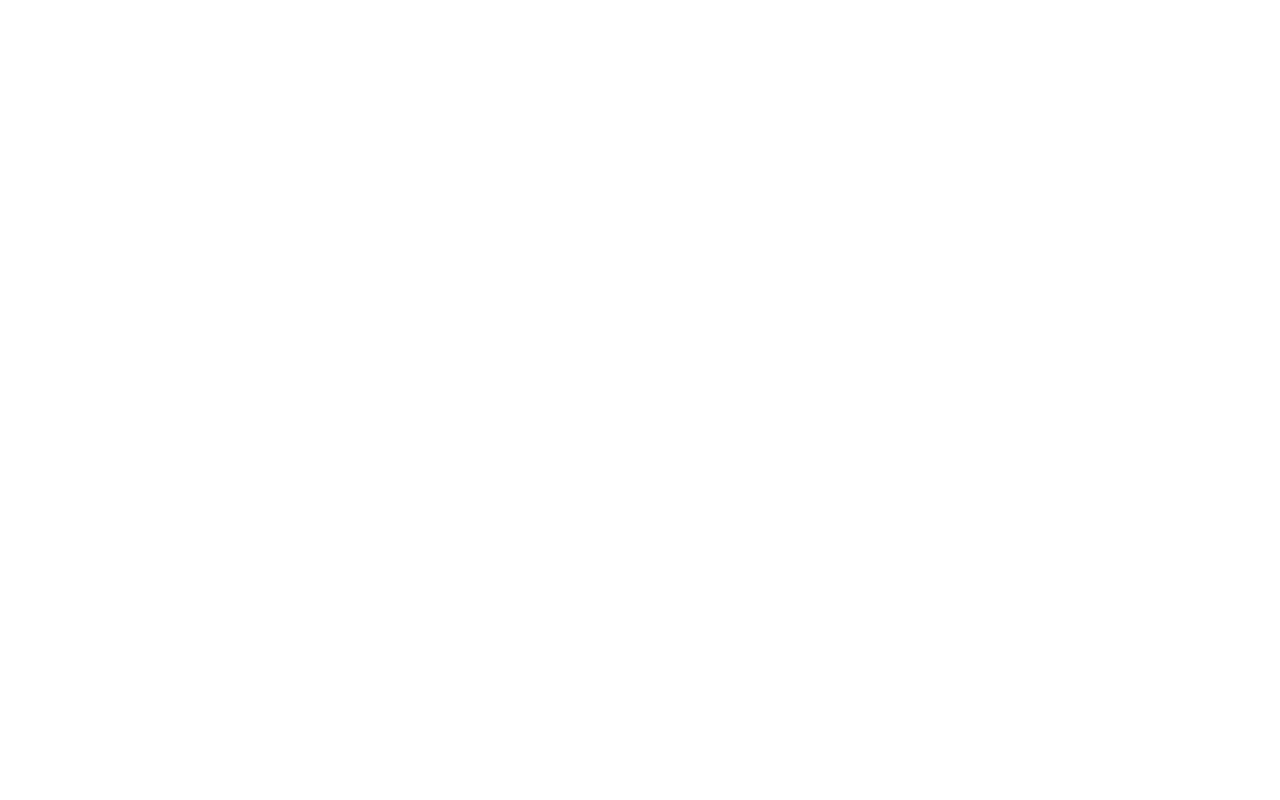
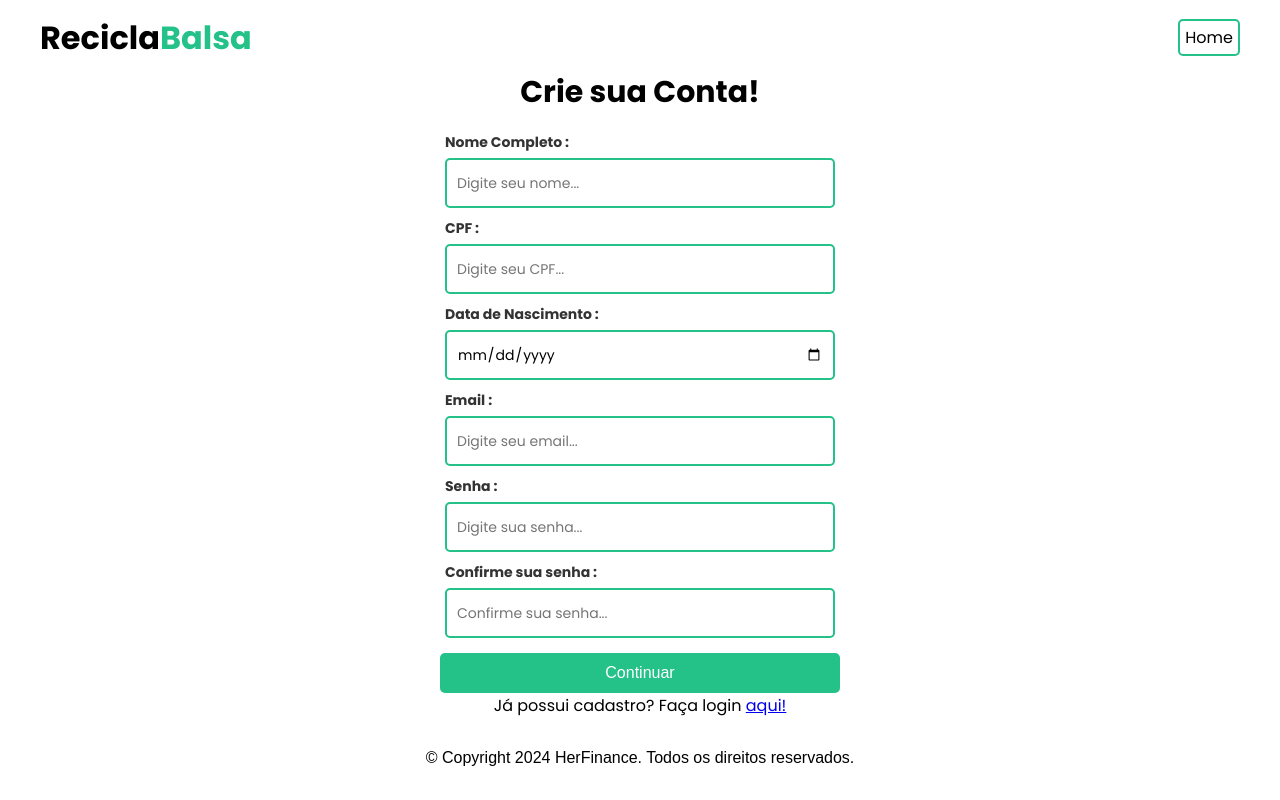
Before and after one commit to ReciclaBalsa/Frontend, a plain HTML site: page src/cadastro.html in a window 1280 px wide. Drawn offline with Linux system fonts and the light colour scheme.

Commit message:
feat: adicionar estilos nas páginas cadastro, login, index
Co-authored-by: • Jennifer Daleffi • <JenniferDaleffi@users.noreply.github.com>
Co-authored-by: PauloHenrique63 <PauloHenrique63@users.noreply.github.com>

```diff
--- a/src/cadastro.html
+++ b/src/cadastro.html
@@ -3,8 +3,89 @@
   <head>
     <meta charset="UTF-8" />
     <meta name="viewport" content="width=device-width, initial-scale=1.0" />
-    <link rel="stylesheet" href="./css/cadastro.css" />
+    <link rel="stylesheet" href="../src/css/cadastro.css" />
     <title>Cadastro - ReciclaBalsa</title>
   </head>
-  <body></body>
+  <body>
+    <header class="cabecalho">
+      <h1>Recicla<span>Balsa</span></h1>
+      <nav class="navegacao">
+        <ul class="menu">
+          <li>
+            <a href="/index.html" class="link link-home">Home</a>
+          </li>
+        </ul>
+      </nav>
+    </header>
+    <main>
+      <h1>Crie sua Conta!</h1>
+      <div class="container">
+        <div class="item item1">
+          <label for="nome">Nome Completo :</label>
+          <input
+            class="input"
+            id="nome"
+            name="nome"
+            type="text"
+            placeholder="Digite seu nome..."
+          />
+        </div>
+      </div>
+      <div class="item item2">
+        <label for="cpf">CPF :</label>
+        <input
+          class="input"
+          id="cpf"
+          name="cpf"
+          type="number"
+          placeholder="Digite seu CPF..."
+        />
+      </div>
+      <div class="item item3">
+        <label for="data-nasc">Data de Nascimento :</label>
+        <input
+          class="input"
+          id="data-nasc"
+          name="data-nasc"
+          type="date"
+          placeholder="selecione sua data de nascimento..."
+        />
+      </div>
+      <div class="item item4">
+        <label for="email">Email :</label>
+        <input
+          class="input"
+          id="email"
+          name="email"
+          type="email"
+          placeholder="Digite seu email..."
+        />
+      </div>
+      <div class="item item5">
+        <label for="senha">Senha :</label>
+        <input
+          class="input"
+          id="senha"
+          name="senha"
+          type="password"
+          placeholder="Digite sua senha..."
+        />
+      </div>
+      <div class="item item6">
+        <label for="senha-dnv"> Confirme sua senha :</label>
+        <input
+          class="input"
+          id="senha-dnv"
+          name="senha-dnv"
+          type="password"
+          placeholder="Confirme sua senha..."
+        />
+      </div>
+      <button class="acessar">Continuar</button>
+      <p>Já possui cadastro? Faça login <a href="./login.html">aqui!</a></p>
+    </main>
+    <footer>
+      <p>&copy; Copyright 2024 HerFinance. Todos os direitos reservados.</p>
+    </footer>
+  </body>
 </html>
--- a/src/css/cadastro.css
+++ b/src/css/cadastro.css
@@ -0,0 +1,139 @@
+@import url("https://fonts.googleapis.com/css2?family=Poppins:wght@400;700&display=swap");
+* {
+  margin: 0;
+  padding: 0;
+  box-sizing: border-box;
+}
+body {
+  font-family: "Poppins", sans-serif;
+}
+.cabecalho {
+  width: 100%;
+  height: 75px;
+  padding: 10px;
+  display: flex;
+  align-items: center;
+  justify-content: space-between;
+  background-color: #fff;
+  padding: 10px 40px;
+  position: fixed;
+}
+.cabecalho span {
+  color: #24c189;
+}
+.cabecalho h1 {
+  color: #000;
+}
+.navegacao {
+  display: flex;
+  width: max-content;
+  height: 100%;
+  align-items: center;
+  justify-content: center;
+}
+.menu {
+  list-style: none;
+  display: flex;
+  gap: 10px;
+}
+
+.menu .link {
+  border: 2px solid #24c189;
+  border-radius: 5px;
+  padding: 5px;
+  text-decoration: none;
+  color: #000;
+}
+.menu .link:hover {
+  background-color: #24c189;
+  color: #fff;
+}
+
+main {
+  font-family: "Poppins", sans-serif;
+  /* Ajustado de 500px para 50px */
+  width: 100%;
+  height: auto;
+  align-items: center;
+  justify-content: center;
+  display: grid;
+  text-align: center;
+}
+
+main h1 {
+  margin-bottom: 12px;
+  margin-top: 70px;
+  font-size: 30px;
+  text-align: center;
+}
+
+.item {
+  background-color: #fff;
+  padding: 5px;
+  border-radius: 5px;
+  display: flex;
+  flex-direction: column;
+  justify-content: center;
+  align-items: flex-start;
+  font-size: 14px;
+}
+
+.item label {
+  margin-bottom: 5px;
+  font-weight: bold;
+  color: #333;
+}
+
+.item input {
+  width: 100%;
+  padding: 10px;
+  border: 1px solid #ccc;
+  border-radius: 5px;
+  font-size: 14px;
+  font-family: "Poppins", sans-serif;
+}
+
+input[type="password"],
+input[type="date"],
+input[type="number"],
+input[type="email"],
+input[type="text"] {
+  border: 2px solid #24c189;
+  border-radius: 5px;
+  height: 50px;
+  padding: 10px;
+}
+
+.acessar {
+  border: none;
+  background-color: #24c189;
+  color: #fff;
+  border-radius: 5px;
+  padding: 5px;
+  text-decoration: none;
+  width: 400px;
+  height: 40px;
+  margin-top: 10px; /* Ajustado para mais espaço acima */
+  font-weight: 500;
+  font-size: medium;
+  cursor: pointer;
+  transition: 0.3s ease;
+}
+
+.acessar:hover {
+  background-color: #18835b;
+  color: #fff;
+}
+footer {
+  position: relative;
+  bottom: 0;
+
+  font-family: "Open-Sans", sans-serif;
+  font-weight: 500;
+  width: 100%;
+  height: 10vh;
+  padding: 1px 1px;
+  display: flex;
+  align-items: center;
+  justify-content: center;
+}
--- a/src/css/index.css
+++ b/src/css/index.css
@@ -0,0 +1,102 @@
+@import url("https://fonts.googleapis.com/css2?family=Montserrat:wght@100..900&family=Open+Sans:ital,wght@0,300..800;1,300..800&family=Poppins:wght@400;700&display=swap");
+
+* {
+  margin: 0;
+  padding: 0;
+  box-sizing: border-box;
+  text-decoration: none;
+  scroll-behavior: smooth;
+}
+
+header {
+  width: 100%;
+  height: 100px;
+  background-color: #fff;
+  display: flex;
+  justify-content: space-between;
+  align-items: center;
+  padding: 0 100px;
+}
+
+.logo {
+  width: max-content;
+  cursor: pointer;
+  display: flex;
+  align-items: center;
+  justify-content: center;
+  gap: 10px;
+}
+
+.logo i {
+  color: #24c189;
+}
+
+.logo-title {
+  font-family: "Poppins", sans-serif;
+  font-size: 42px;
+}
+
+.logo-title a {
+  color: #171717;
+}
+
+.logo-title a span {
+  color: #24c189;
+}
+
+.navbar {
+  width: 100%;
+  height: 100%;
+  display: flex;
+  align-items: center;
+  justify-content: space-between;
+}
+
+.menu {
+  display: flex;
+  list-style: none;
+  gap: 40px;
+  align-items: center;
+  width: 100%;
+}
+
+.link {
+  font-family: "Poppins", sans-serif;
+  font-size: 18px;
+  color: #198660;
+}
+
+.link:hover {
+  text-decoration: underline;
+}
+
+.link-cadastrar {
+  font-family: "Poppins", sans-serif;
+  font-size: 20px;
+  color: #171717;
+  padding: 5px 10px;
+  border: 1px solid #171717;
+  border-radius: 5px;
+  background-color: transparent;
+  font-weight: 500;
+  cursor: pointer;
+}
+
+.link-cadastrar:hover,
+.link-cadastrar:focus {
+  color: #fff;
+  transition: 0.5s ease-in-out;
+  box-shadow: inset 6.5em 0 0 0 #24c189;
+}
+
+footer {
+  font-family: "Open-Sans", sans-serif;
+  font-weight: 500;
+  width: 100%;
+  height: auto;
+  padding: 20px 100px;
+  bottom: 0;
+  display: flex;
+  align-items: center;
+  justify-content: center;
+}
--- a/src/css/login.css
+++ b/src/css/login.css
@@ -0,0 +1,144 @@
+@import url('https://fonts.googleapis.com/css2?family=Poppins:wght@400;700&display=swap');
+
+* {
+    margin: 0;
+    padding: 0;
+    box-sizing: border-box;
+}
+
+body {
+    font-family: 'Poppins', sans-serif;
+}
+
+.cabecalho {
+    width: 100%;
+    height: 75px;
+    padding: 10px 40px;
+    display: flex;
+    align-items: center;
+    justify-content: space-between;
+    background-color: #fff;
+}
+
+.cabecalho span {
+    color: #24C189;
+}
+
+.cabecalho h1 {
+    color: #000;
+}
+
+.navegacao {
+    display: flex;
+    width: max-content;
+    height: 100%;
+    align-items: center;
+    justify-content: center;
+}
+
+.menu {
+    list-style: none;
+    display: flex;
+    gap: 10px;
+}
+
+.menu .link {
+    border: 2px solid #24C189;
+    border-radius: 5px;
+    padding: 5px;
+    text-decoration: none;
+    color: #000;
+}
+
+.menu .link:hover {
+    background-color: #24C189;
+    color: #fff;
+}
+.conteudo{
+    height: 350px;
+
+}
+
+main {
+    font-family: "Poppins",sans-serif;
+    gap: 250px; /* Ajustado de 500px para 50px */
+    width: 100%;
+    height: calc(100vh - 75px);
+    display: flex;
+    flex-direction: row-reverse;
+    align-items: center;
+    justify-content: center;
+    padding: 10px;
+}
+
+
+
+
+.inputs {
+    width: 400px; /* Ajustado de 300vh para 300px */
+    height: 150px;
+    display: flex;
+    flex-direction: column;
+    gap: 5px; /* Adicionado para espaçamento entre inputs */
+    color: black;
+    font-size: medium;
+}
+input[type="email"],
+input[type="password"]{
+    border: 2px solid #24C189 ;
+    border-radius: 5px;
+    height: 50px;
+    padding: 10px;
+}
+
+
+.acessar{
+    border: 2px solid #24C189;
+    background-color: #24C189;
+    color: #fff;
+    border-radius: 5px;
+    padding: 5px;
+    text-decoration: none;;
+    width: 400px;
+    height: 40px;
+    margin-top: 10px; /* Ajustado para mais espaço acima */
+    font-weight: 500;
+    font-size: medium;
+}
+
+.acessar:hover {
+    background-color:white ;
+    color: black;
+
+}
+
+.login img {
+    width: 450px;
+}
+
+main h1 {
+    font-size: 30px;
+}
+.suporte{
+    margin-top: 8px;
+
+    font-size: 12px;
+}
+.suporte a{
+    margin-left: 176px;
+}
+
+
+
+footer {
+    position: absolute;
+    font-family: "Open-Sans", sans-serif;
+    font-weight: 500;
+    width: 100%;
+    height: auto;
+    padding: 3px 100px;
+    bottom: 0;
+    display: flex;
+    align-items: center;
+    justify-content: center;
+  }
```
Also changed, not shown: index.html (+44 -1 lines), src/cartao.html (+7 -8 lines), src/login.html (+51 -2 lines), src/img/login.svg (added).
